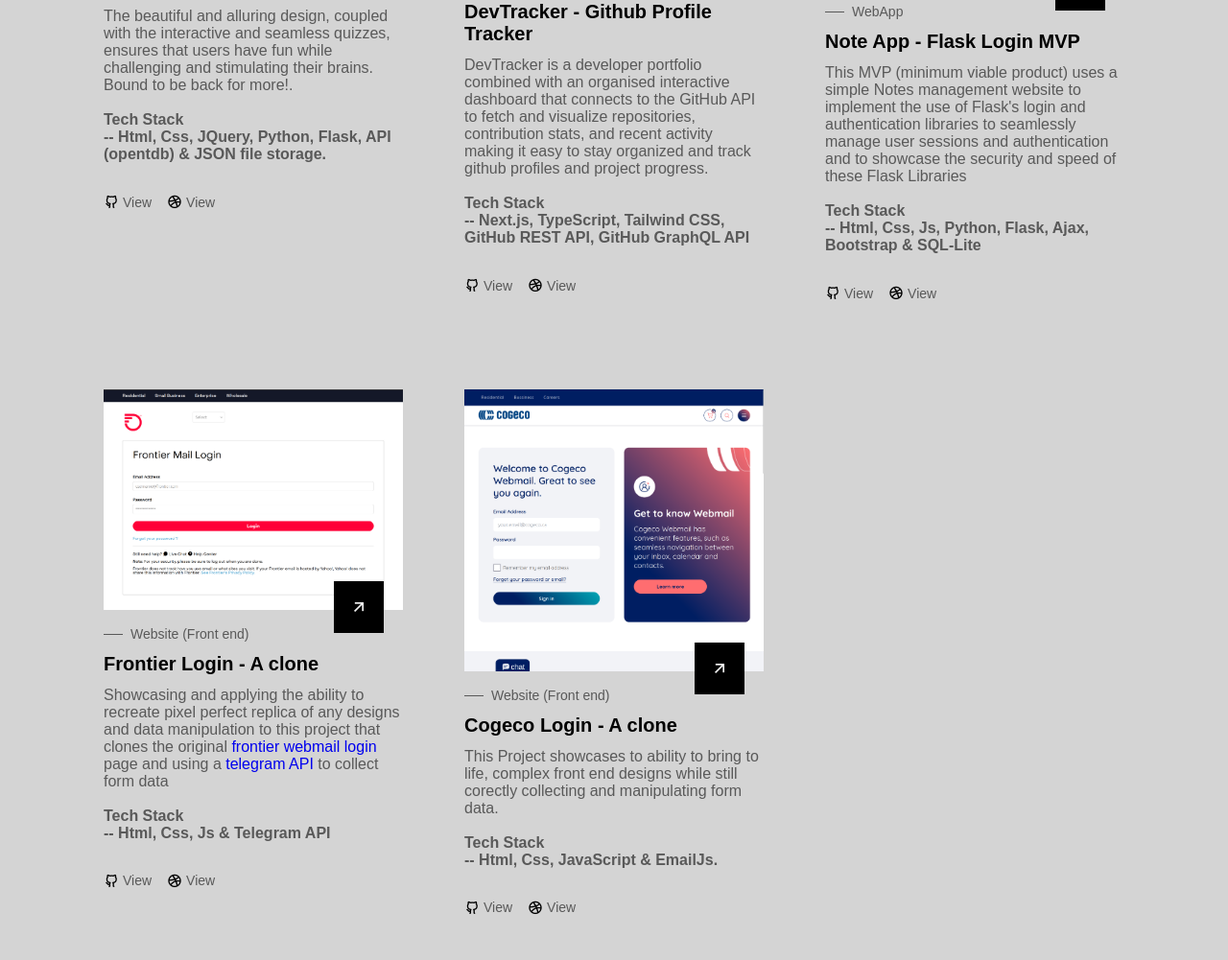
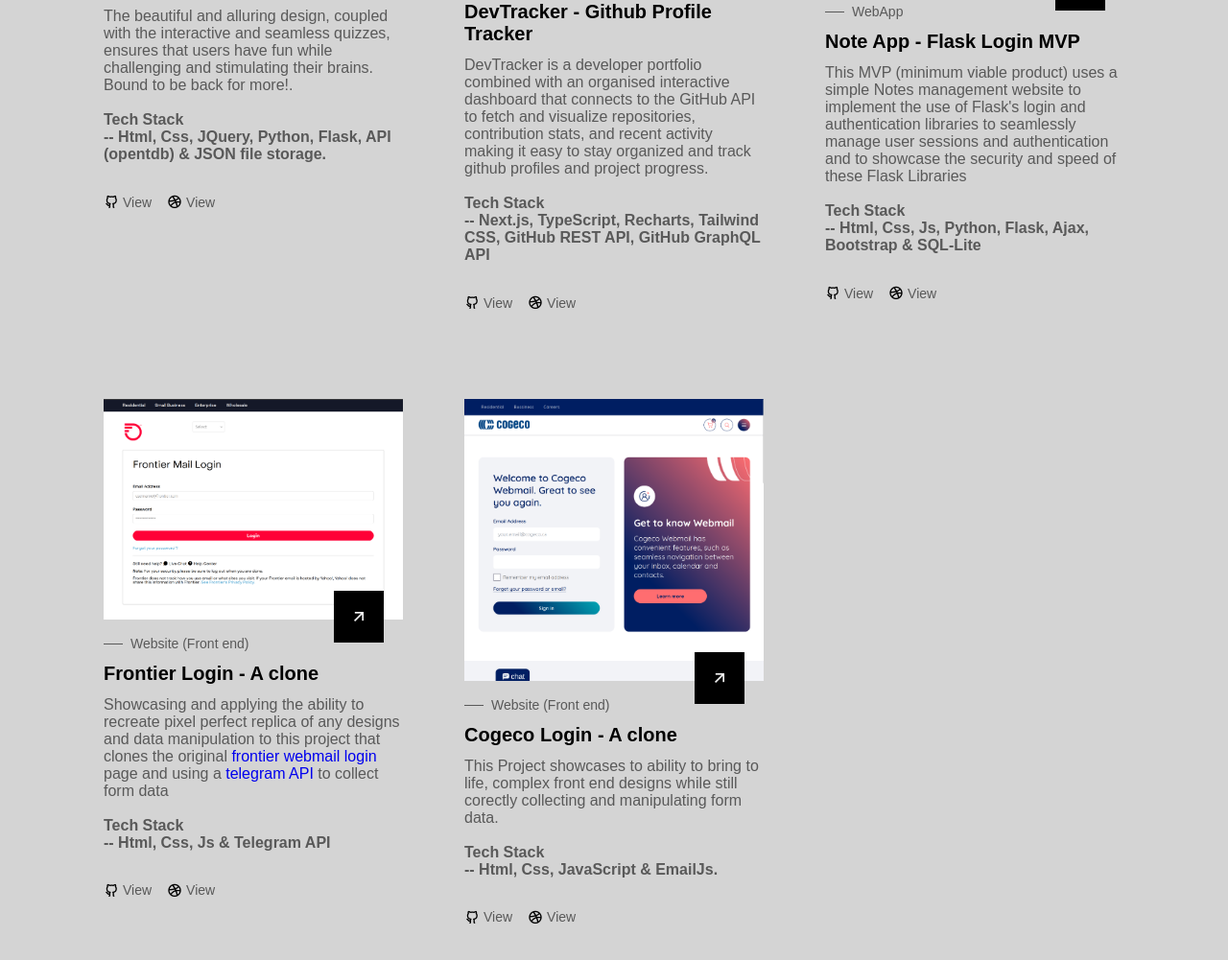
Before and after one commit to emmanuel-nwachukwu/my-responsive-portfolio, a plain HTML site: page index.html in a window 1280 px wide. Shown: the part 3675-4676 px from the top of the page at 96% size. Drawn offline with nearby package versions, Linux system fonts and the light colour scheme; a web font is replaced by a local one.

Commit message:
correction

```diff
--- a/index.html
+++ b/index.html
@@ -537,8 +537,8 @@
                 <br />
                 <span>
                   Tech Stack <br />
-                  -- Next.js, TypeScript, Tailwind CSS, GitHub REST API, GitHub
-                  GraphQL API
+                  -- Next.js, TypeScript, Recharts, Tailwind CSS, GitHub REST
+                  API, GitHub GraphQL API
                 </span>
               </p>
             </div>
```
